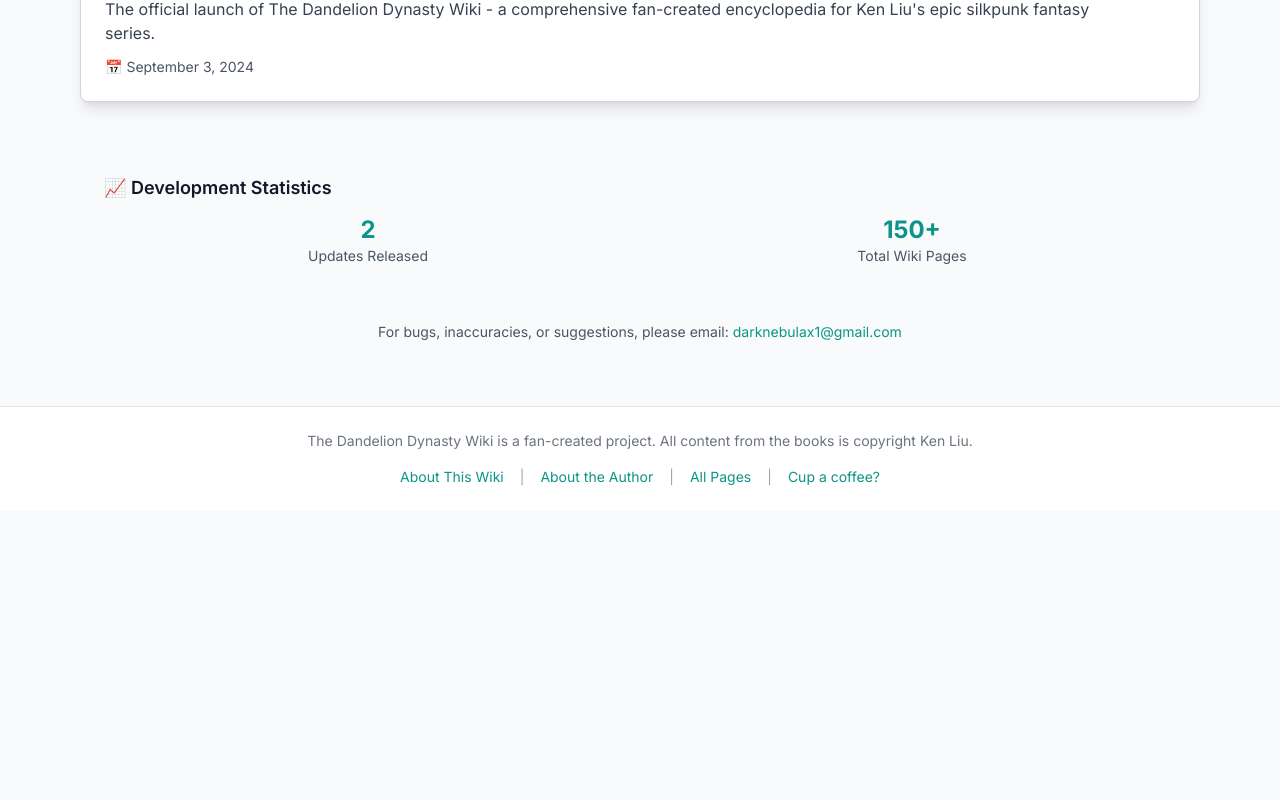
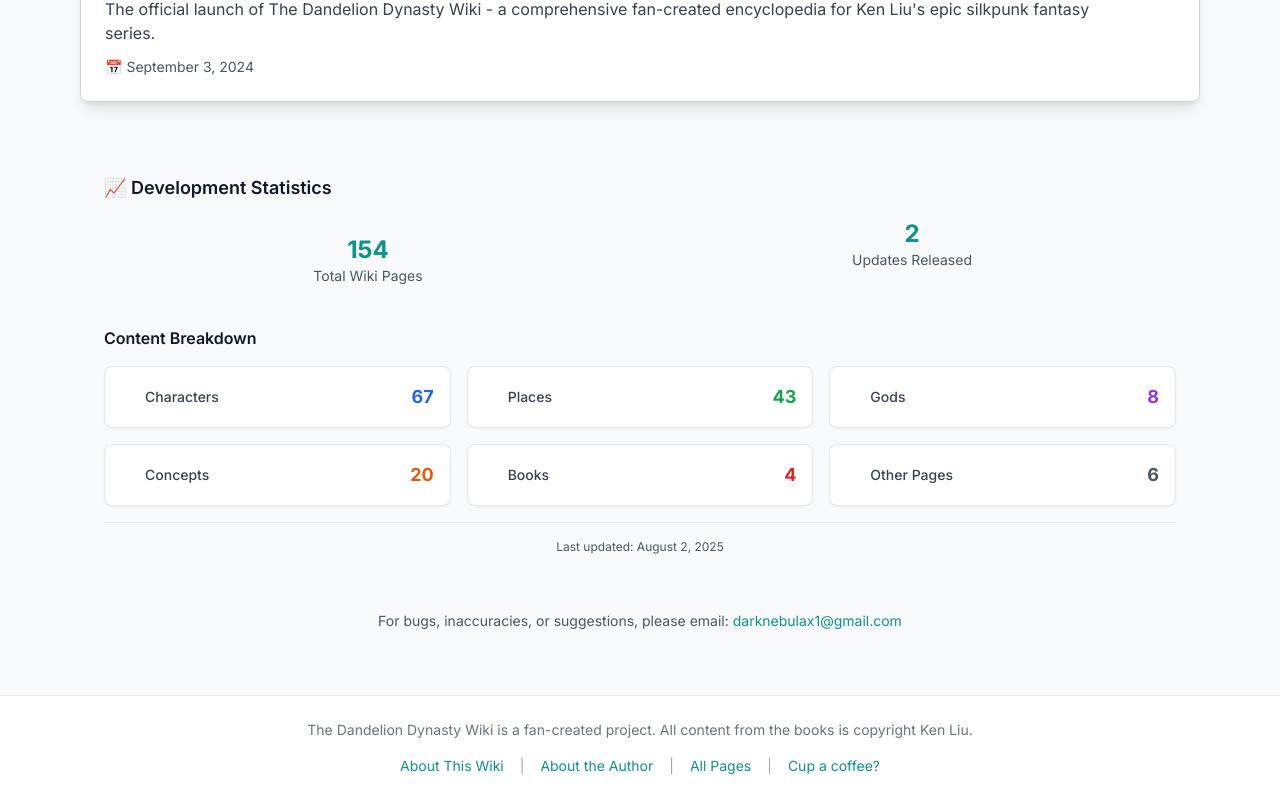
Before and after one commit to arman-101/dandelion-wiki, a Next.js app: page /other/updates in a window 1280 px wide. Shown: the part 1169-1969 px from the top of the page. Before the commit the page ends 1680 px from the top, so only its background shows below. Built offline with nearby package versions, Linux system fonts and the light colour scheme.

Commit message:
updates page updated

```diff
--- a/app/other/updates/UpdatesClient.tsx
+++ b/app/other/updates/UpdatesClient.tsx
@@ -1,6 +1,7 @@
 'use client';
 
 import { useState } from 'react';
+import { calculateWikiStats, getStatsByCategory, getDevelopmentMetrics } from '../../utils/statsUtils';
 
 interface Update {
     version: string;
@@ -57,6 +58,11 @@
 
 export default function UpdatesClient() {
     const [expandedUpdate, setExpandedUpdate] = useState<string | null>(updates[0].version);
+
+    // Get dynamic stats
+    const wikiStats = calculateWikiStats();
+    const categoryStats = getStatsByCategory();
+    const devMetrics = getDevelopmentMetrics();
 
     const toggleExpanded = (version: string) => {
         setExpandedUpdate(expandedUpdate === version ? null : version);
@@ -144,22 +150,79 @@
             </div>
 
             <div className="mt-12 bg-slate-50 dark:bg-gray-800/50 p-6 rounded-lg">
-                <h3 className="text-lg font-semibold text-text-primary dark:text-text-primary mb-3">
+                <h3 className="text-lg font-semibold text-text-primary dark:text-text-primary mb-4">
                     📈 Development Statistics
                 </h3>
-                <div className="grid grid-cols-1 md:grid-cols-2 gap-4 text-sm">
+
+                {/* Main Stats */}
+                <div className="grid grid-cols-1 md:grid-cols-2 gap-4 text-sm mb-6">
+                    <div className="text-center">
+                        <a
+                            href="/other/all-pages"
+                            className="block hover:bg-bg-secondary dark:hover:bg-bg-tertiary rounded-lg p-4 transition-colors group"
+                        >
+                            <div className="text-2xl font-bold text-primary dark:text-primary-light group-hover:text-link dark:group-hover:text-link-dark transition-colors">
+                                {wikiStats.totalPages}
+                            </div>
+                            <div className="text-text-muted dark:text-text-light">Total Wiki Pages</div>
+                        </a>
+                    </div>
                     <div className="text-center">
                         <div className="text-2xl font-bold text-primary dark:text-primary-light">
                             {updates.length}
                         </div>
                         <div className="text-text-muted dark:text-text-light">Updates Released</div>
                     </div>
-                    <div className="text-center">
-                        <div className="text-2xl font-bold text-primary dark:text-primary-light">
-                            150+
-                        </div>
-                        <div className="text-text-muted dark:text-text-light">Total Wiki Pages</div>
+                </div>
+
+                {/* Category Breakdown */}
+                <div className="mb-4">
+                    <h4 className="text-md font-semibold text-text-primary dark:text-text-primary mb-4">
+                        Content Breakdown
+                    </h4>
+                    <div className="grid grid-cols-1 md:grid-cols-2 lg:grid-cols-3 gap-4">
+                        {categoryStats.map((category, index) => {
+                            // Define the path for each category
+                            const getCategoryPath = (label: string) => {
+                                switch (label) {
+                                    case 'Characters': return '/characters';
+                                    case 'Places': return '/places';
+                                    case 'Gods': return '/gods';
+                                    case 'Concepts': return '/concepts';
+                                    case 'Books': return '/books';
+                                    case 'Other Pages': return '/other/pages';
+                                    default: return '#';
+                                }
+                            };
+
+                            return (
+                                <a
+                                    key={index}
+                                    href={getCategoryPath(category.label)}
+                                    className="block bg-white dark:bg-gray-700 rounded-lg p-4 shadow-sm border border-border-secondary dark:border-border-primary hover:shadow-md hover:border-primary dark:hover:border-primary-light transition-all group"
+                                >
+                                    <div className="flex items-center justify-between">
+                                        <div className="flex items-center space-x-3">
+                                            <div className={`w-3 h-3 rounded-full ${category.color.replace('text-', 'bg-')}`}></div>
+                                            <span className="text-sm font-medium text-text-secondary dark:text-text-light group-hover:text-link dark:group-hover:text-link-dark transition-colors">
+                                                {category.label}
+                                            </span>
+                                        </div>
+                                        <span className={`text-lg font-bold ${category.color} group-hover:text-link dark:group-hover:text-link-dark transition-colors`}>
+                                            {category.count}
+                                        </span>
+                                    </div>
+                                </a>
+                            );
+                        })}
                     </div>
+                </div>
+
+                {/* Last Updated */}
+                <div className="text-center pt-4 border-t border-border-secondary dark:border-border-primary">
+                    <p className="text-xs text-text-muted dark:text-text-light">
+                        Last updated: {devMetrics.lastUpdated}
+                    </p>
                 </div>
             </div>
 
--- /dev/null
+++ b/app/utils/statsUtils.ts
@@ -0,0 +1,69 @@
+import { ALL_WIKI_PAGES, ALL_CHARACTERS, ALL_PLACES, ALL_GODS, ALL_CONCEPTS, ALL_BOOKS, OTHER_PAGES, OTHER_PAGES_LISTING } from '../data/wiki-data';
+
+export interface WikiStats {
+    totalPages: number;
+    characters: number;
+    places: number;
+    gods: number;
+    concepts: number;
+    books: number;
+    otherPages: number;
+    lastUpdated: string;
+}
+
+/**
+ * Calculate real-time wiki statistics
+ */
+export function calculateWikiStats(): WikiStats {
+    const totalPages = ALL_WIKI_PAGES.length;
+    const characters = ALL_CHARACTERS.length;
+    const places = ALL_PLACES.length;
+    const gods = ALL_GODS.length;
+    const concepts = ALL_CONCEPTS.length;
+    const books = ALL_BOOKS.length;
+    const otherPages = OTHER_PAGES.length + OTHER_PAGES_LISTING.length;
+
+    return {
+        totalPages,
+        characters,
+        places,
+        gods,
+        concepts,
+        books,
+        otherPages,
+        lastUpdated: new Date().toLocaleDateString('en-US', {
+            year: 'numeric',
+            month: 'long',
+            day: 'numeric'
+        })
+    };
+}
+
+/**
+ * Get stats by category for detailed breakdown
+ */
+export function getStatsByCategory() {
+    const stats = calculateWikiStats();
+
+    return [
+        { label: 'Characters', count: stats.characters, color: 'text-blue-600 dark:text-blue-400' },
+        { label: 'Places', count: stats.places, color: 'text-green-600 dark:text-green-400' },
+        { label: 'Gods', count: stats.gods, color: 'text-purple-600 dark:text-purple-400' },
+        { label: 'Concepts', count: stats.concepts, color: 'text-orange-600 dark:text-orange-400' },
+        { label: 'Books', count: stats.books, color: 'text-red-600 dark:text-red-400' },
+        { label: 'Other Pages', count: stats.otherPages, color: 'text-gray-600 dark:text-gray-400' }
+    ];
+}
+
+/**
+ * Get development metrics
+ */
+export function getDevelopmentMetrics() {
+    const stats = calculateWikiStats();
+
+    return {
+        totalContent: stats.characters + stats.places + stats.gods + stats.concepts,
+        completionRate: Math.round((stats.totalPages / 200) * 100), // Assuming target of 200 pages
+        lastUpdated: stats.lastUpdated
+    };
+}
```
